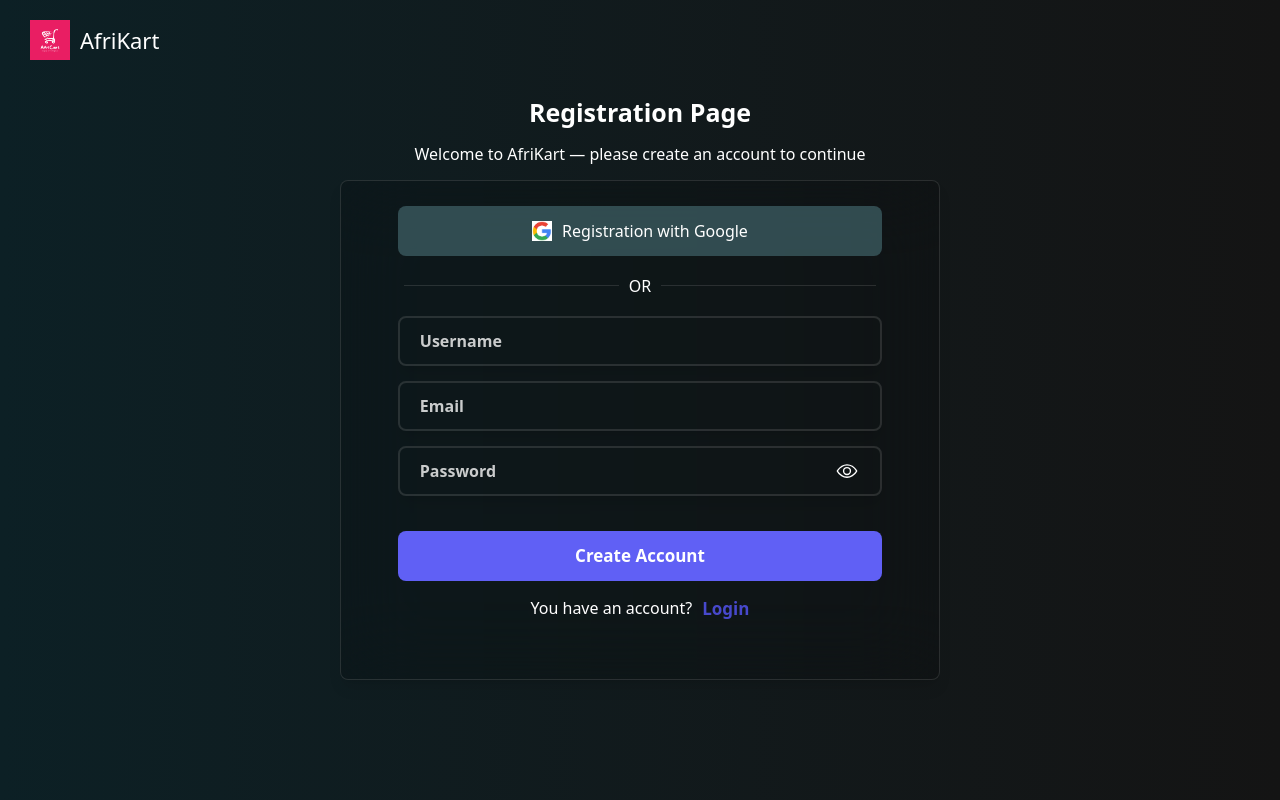
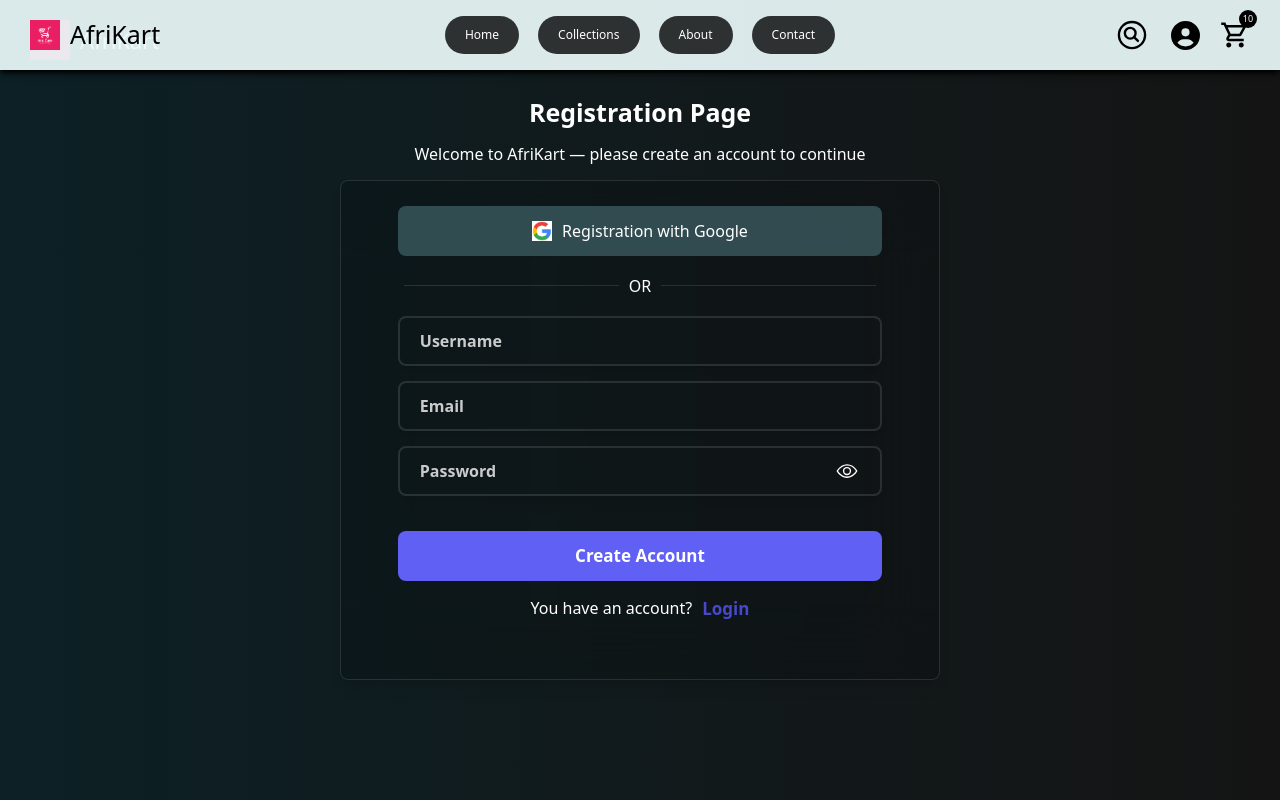
Before and after one commit to NiiKoteyDjanie/AfriKart, a React (Vite) app in the folder frontend/: page /signup in a window 1280 px wide. Built offline with nearby package versions, Linux system fonts and the light colour scheme; no server answers.

Commit message:
navbar creation

```diff
--- a/frontend/src/App.jsx
+++ b/frontend/src/App.jsx
@@ -3,11 +3,13 @@ import { Routes, Route } from 'react-router-dom'
 import Home from './pages/Home.jsx'
 import Login from './pages/Login.jsx'
 import Registration from './pages/Registration.jsx'
+import Nav from './components/Nav.jsx'
 import "./index.css"; //
 
 function App() {
   return (
     <>
+    <Nav />
       <Routes>
         <Route path="/signup" element={<Registration />} />
         <Route path="/login" element={<Login />} />
--- /dev/null
+++ b/frontend/src/components/Nav.jsx
@@ -0,0 +1,93 @@
+import React, {useState, useContext} from 'react';
+import logo from '../assets/logo.png';
+import { IoSearchCircleOutline } from 'react-icons/io5';
+import { FaCircleUser } from 'react-icons/fa6';
+import { MdOutlineShoppingCart } from 'react-icons/md';
+import { userDataContext } from '../context/UserContext.jsx';
+import { IoSearchCircleSharp } from "react-icons/io5";
+function Nav() {
+  let { userData } = useContext(userDataContext);
+  let [showSearch, setShowSearch] = useState(false);
+  let [showProfile, setShowProfile] = useState(false);
+  return (
+    <div className="w-[100vw] h-[70px] bg-[#ecfafaec] z-10 fixed top-0 flex items-center justify-between px-[30px] shadow-md shadow-black">
+      <div className="w-[30%] flex items-center justify-start gap-[10px]">
+        <img src={logo} alt="" className="w-[30px]" />
+        <h1 className="text-[25px] text-[black] font-sans">AfriKart</h1>
+      </div>
+
+      <div className="w-[40%]">
+        <ul className="flex items-center justify-center gap-[19px] text-[white]">
+          <li
+            className="text-[12px] hover:bg-slate-400 cursor-pointer bg-[#000000c9] py-[10px]
+            px-[20px] rounded-3xl"
+          >
+            Home
+          </li>
+          <li
+            className="text-[12px] hover:bg-slate-400 cursor-pointer bg-[#000000c9] py-[10px]
+            px-[20px] rounded-3xl"
+          >
+            Collections
+          </li>
+          <li
+            className="text-[12px] hover:bg-slate-400 cursor-pointer bg-[#000000c9] py-[10px]
+            px-[20px] rounded-3xl"
+          >
+            About
+          </li>
+          <li
+            className="text-[12px] hover:bg-slate-400 cursor-pointer bg-[#000000c9] py-[10px]
+            px-[20px] rounded-3xl"
+          >
+            Contact
+          </li>
+        </ul>
+      </div>
+      <div className="w-[30%] flex items-center justify-end gap-[20px]">
+      {!showSearch && <IoSearchCircleOutline className="w-[38px] h-[38px] text-[#000000] cursor-pointer"
+        onClick={()=>setShowSearch(prev=>!prev)}
+      />}
+       {showSearch && <IoSearchCircleSharp className="w-[38px] h-[38px] text-[#000000] cursor-pointer"
+        onClick={()=>setShowSearch(prev=>!prev)}
+      />}
+      {!userData &&
+        <FaCircleUser className="w-[29px] h-[29px] text-[#000000] cursor-pointer" />
+      }
+      {userData &&
+        <div
+          className="w-[30px] h-[30px] bg-[#080808] text-[white] rounded-full
+            flex items-center justify-center"
+        >
+
+          {userData?.name.slice(0, 1)}
+        </div>
+      }
+
+        <MdOutlineShoppingCart className="w-[30px] h-[30px] text-[#000000] cursor-pointer" />
+        <p
+          className="absolute w-[18px] h-[18px] items-center md:flex justify-center bg-black px-[5px]
+            py-[2px] text-white rounded-full text-[9px] top-[10px] right-[23px] hidden"
+        >
+          10
+        </p>
+      </div>
+      {showSearch &&
+        <div
+          className="w-[100%] h-[80px] bg-[#d8f6f9dd] absolute top[100%] left-0 right-0
+      flex items-center justify-center"
+        >
+          <input
+            type="text"
+            placeholder="Search for products, brands and more"
+            className="w-[50%] h-[60%] bg-[#233533] rounded-[30px] px-[50px] text-[white] text-[18px]"
+          />
+        </div>
+      }
+      {showProfile && <div className='absolute w-[220px] h-[150px] bg-[#000000d7] top-[110%] right-[4%] border-[1px]
+      border-[#aaa9a9] rounded-[10px] z-10'></div>}
+    </div>
+  );
+}
+
+export default Nav;
--- a/frontend/src/pages/Home.jsx
+++ b/frontend/src/pages/Home.jsx
@@ -1,8 +1,11 @@
 import React from 'react'
+
 
 function Home() {
   return (
-    <div className='text-[100px] text-[red]'>Home</div>
+    <div className='w-[100vw] h-[100vh] bg-gradient-to-l from-[#141414] to-[#0c2025]'>
+
+    </div>
   )
 }
 
```
